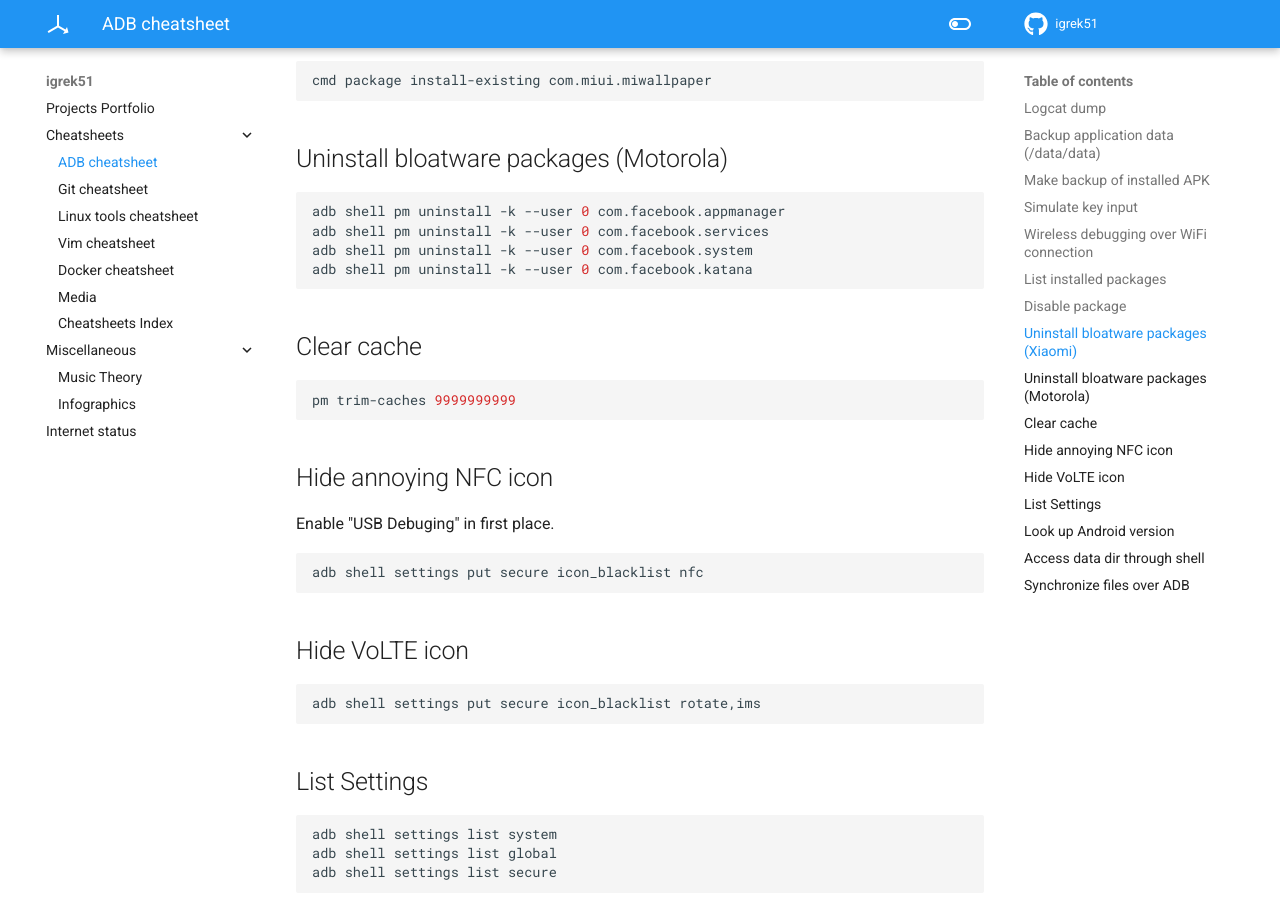
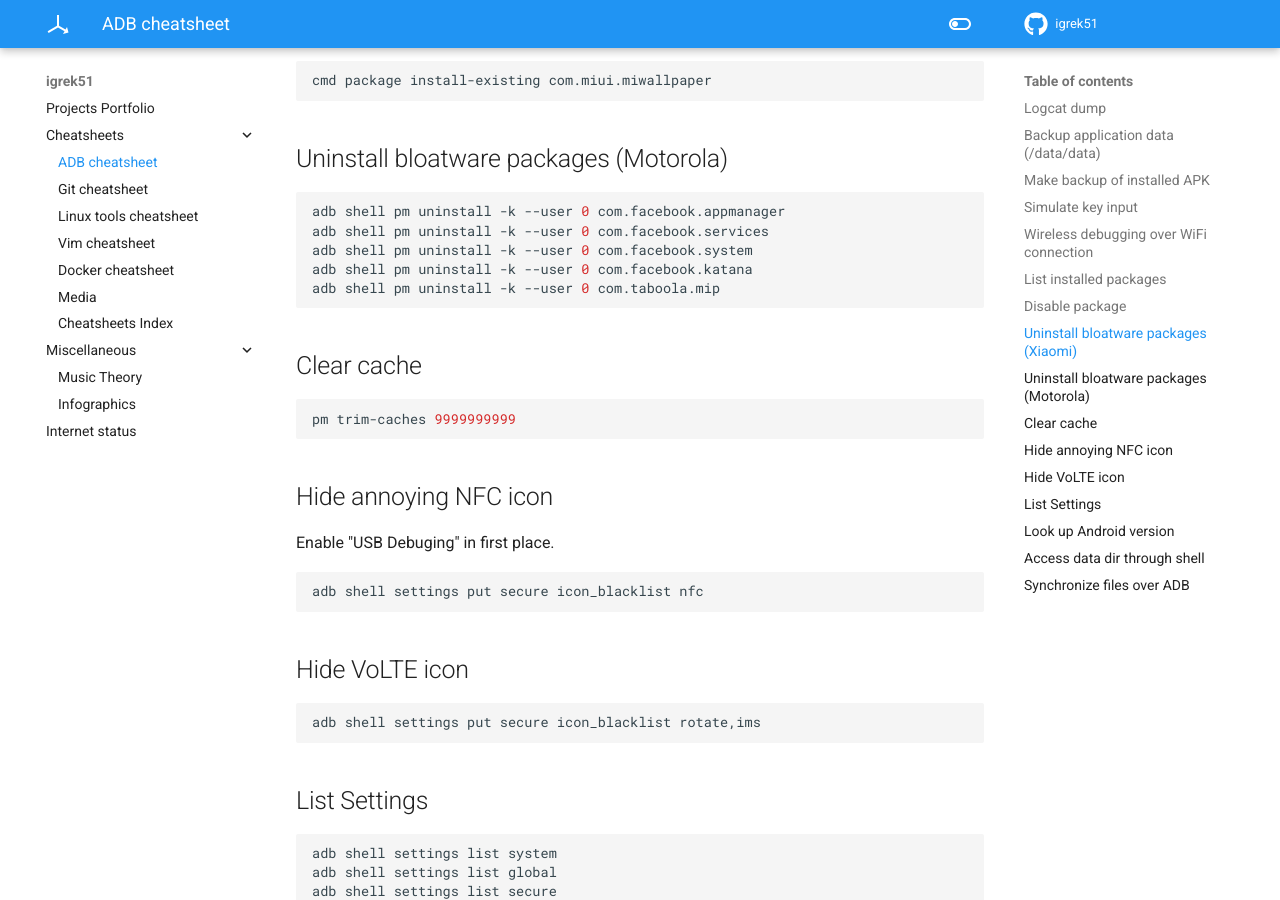
Before and after one commit to igrek51/igrek51.github.io, an MkDocs documentation site: the page built from docs/cheatsheet/adb.md, in a window 1280 px wide and 900 px high, scrolled down 3080 px. Built offline with MkDocs 1.6.1 and Material for MkDocs 9.7.7, drawn with Linux system fonts in a browser that asks for light colours.

Commit message:
adb: uninstall bloatware com.taboola.mip

````diff
--- a/docs/cheatsheet/adb.md
+++ b/docs/cheatsheet/adb.md
@@ -140,6 +140,7 @@ adb shell pm uninstall -k --user 0 com.facebook.appmanager
 adb shell pm uninstall -k --user 0 com.facebook.services
 adb shell pm uninstall -k --user 0 com.facebook.system
 adb shell pm uninstall -k --user 0 com.facebook.katana
+adb shell pm uninstall -k --user 0 com.taboola.mip
 ```
 
 ## Clear cache
````
